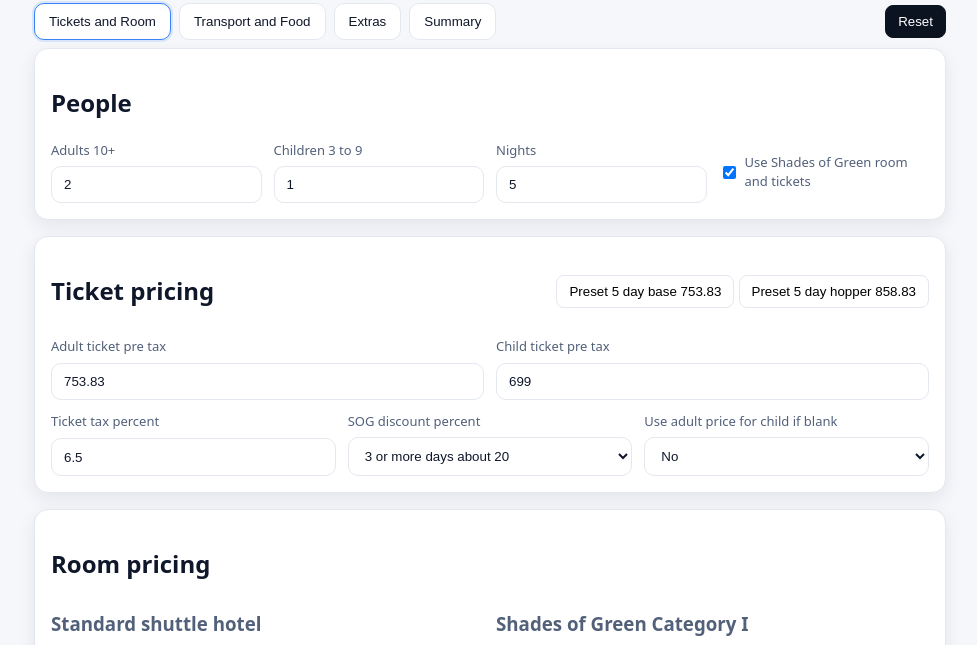
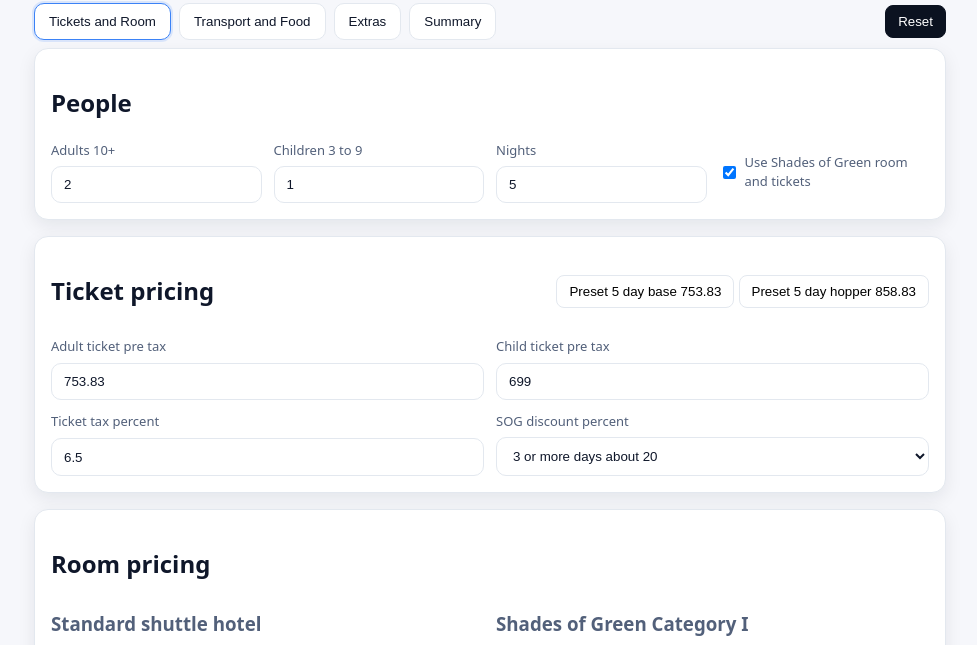
Before and after one commit to Sandbox-lbenson/disney, a plain HTML site: page index.html in a window 1280 px wide. Shown: the part 77-722 px from the top of the page, without its empty margins (150-1127 px from the left). Drawn offline with Linux system fonts and the light colour scheme.

Commit message:
Remove child price fallback selection
Removed the child price fallback selection from the form.

```diff
--- a/index.html
+++ b/index.html
@@ -62,7 +62,7 @@
             <input id="childTicketPre" class="input calc" type="number" step="0.01" />
           </label>
         </div>
-        <div class="grid grid-3 mt">
+        <div class="grid grid-2 mt">
           <label class="field">
             <span>Ticket tax percent</span>
             <input id="ticketTaxPct" class="input calc" type="number" step="0.01" />
@@ -72,13 +72,6 @@
             <select id="sogDiscPct" class="input calc">
               <option value="20">3 or more days about 20</option>
               <option value="10">1 or 2 days about 10</option>
-            </select>
-          </label>
-          <label class="field">
-            <span>Use adult price for child if blank</span>
-            <select id="childFallback" class="input calc">
-              <option value="1">Yes</option>
-              <option value="0">No</option>
             </select>
           </label>
         </div>
```
